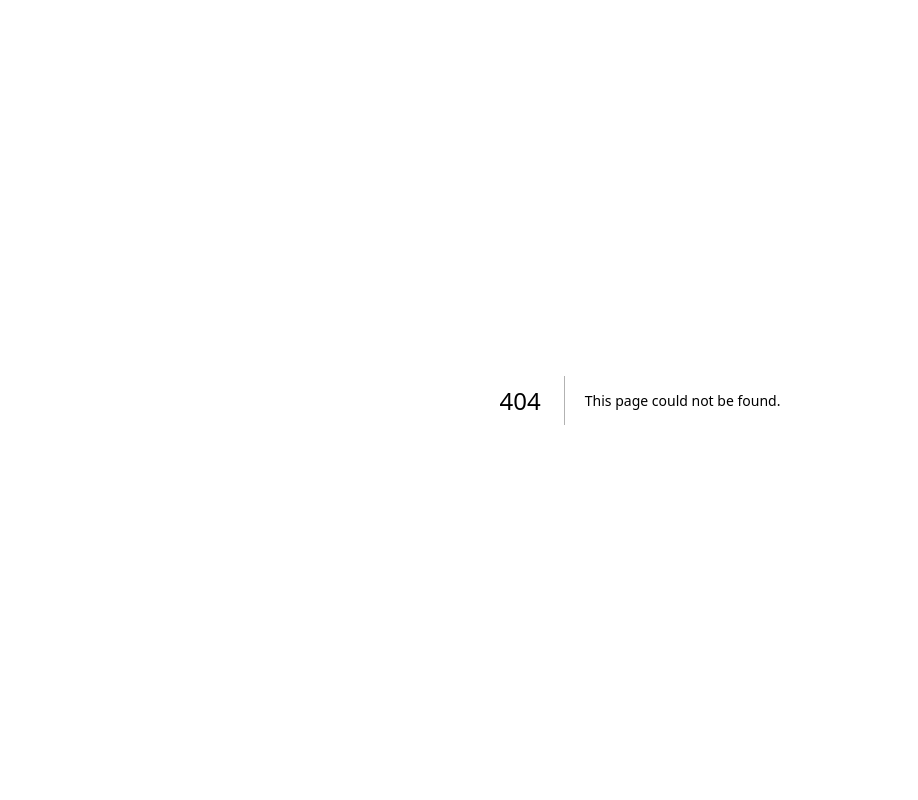
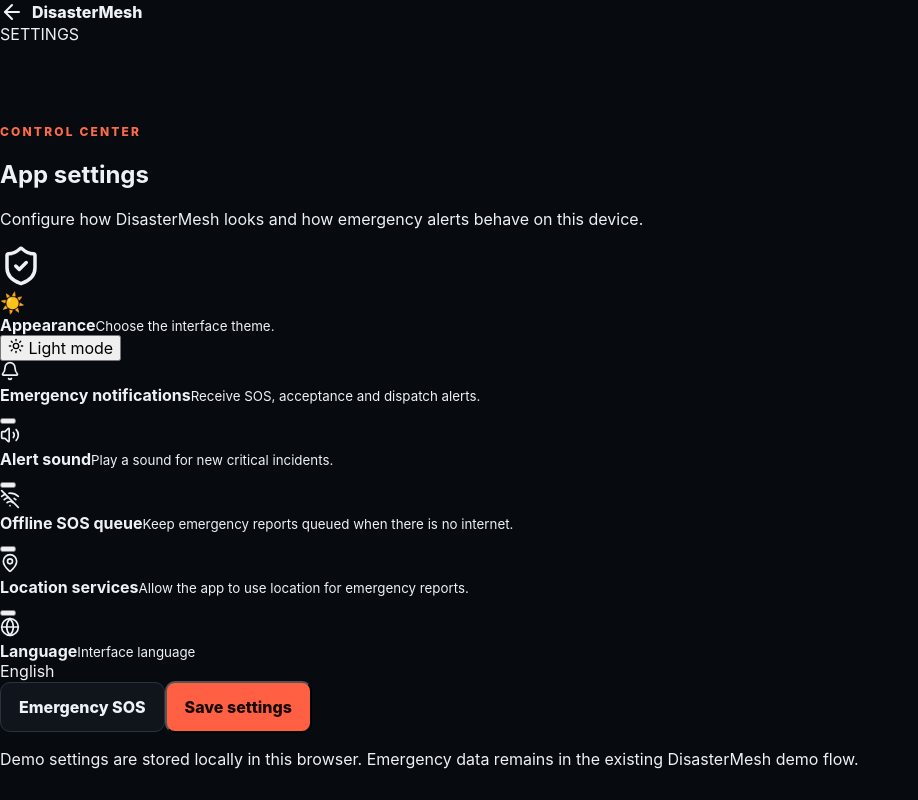
Before and after one commit to saranyas2805/shathana, a Next.js app: page /settings in a window 1280 px wide. Before the commit this address had no page. Shown: the whole page, without its empty margins (0-918 px from the left). Built offline with nearby package versions, Linux system fonts and the light colour scheme.

Commit message:
feat: add theme controls and settings (app/settings/page.tsx)

```diff
--- /dev/null
+++ b/app/settings/page.tsx
@@ -0,0 +1,41 @@
+"use client";
+import Link from "next/link";
+import {ArrowLeft,Bell,Check,Globe,MapPin,ShieldCheck,Volume2,WifiOff} from "lucide-react";
+import {useEffect,useState} from "react";
+import ThemeToggle from "@/components/ThemeToggle";
+
+export default function Settings(){
+ const [notifications,setNotifications]=useState(true);
+ const [sound,setSound]=useState(true);
+ const [offline,setOffline]=useState(true);
+ const [location,setLocation]=useState(true);
+ const [saved,setSaved]=useState(false);
+ useEffect(()=>{
+  setNotifications(localStorage.getItem("dm-notifications")!=="off");
+  setSound(localStorage.getItem("dm-sound")!=="off");
+  setOffline(localStorage.getItem("dm-offline")!=="off");
+  setLocation(localStorage.getItem("dm-location")!=="off");
+ },[]);
+ function save(){
+  localStorage.setItem("dm-notifications",notifications?"on":"off");
+  localStorage.setItem("dm-sound",sound?"on":"off");
+  localStorage.setItem("dm-offline",offline?"on":"off");
+  localStorage.setItem("dm-location",location?"on":"off");
+  setSaved(true); setTimeout(()=>setSaved(false),1800);
+ }
+ const rows=[
+  ["Emergency notifications","Receive SOS, acceptance and dispatch alerts.",Bell,notifications,setNotifications],
+  ["Alert sound","Play a sound for new critical incidents.",Volume2,sound,setSound],
+  ["Offline SOS queue","Keep emergency reports queued when there is no internet.",WifiOff,offline,setOffline],
+  ["Location services","Allow the app to use location for emergency reports.",MapPin,location,setLocation],
+ ] as const;
+ return <main className="settings-page"><header className="settings-header"><Link href="/" className="back"><ArrowLeft/> DisasterMesh</Link><span className="settings-title">SETTINGS</span></header>
+ <section className="settings-shell"><div className="settings-hero"><div><span className="eyebrow">CONTROL CENTER</span><h1>App settings</h1><p>Configure how DisasterMesh looks and how emergency alerts behave on this device.</p></div><ShieldCheck size={42}/></div>
+ <div className="settings-card"><div className="setting-row"><div className="setting-icon"><SunIcon/></div><div><b>Appearance</b><small>Choose the interface theme.</small></div><ThemeToggle/></div>
+ {rows.map(([title,desc,Icon,value,setter])=><div className="setting-row" key={title}><div className="setting-icon"><Icon size={20}/></div><div><b>{title}</b><small>{desc}</small></div><button className={value?"switch on":"switch"} onClick={()=>setter(!value)} aria-pressed={value}><span/></button></div>)}
+ <div className="setting-row"><div className="setting-icon"><Globe size={20}/></div><div><b>Language</b><small>Interface language</small></div><span className="setting-value">English</span></div>
+ <div className="settings-actions"><Link href="/citizen" className="secondary">Emergency SOS</Link><button className="primary" onClick={save}>{saved?<><Check size={16}/> Saved</>: "Save settings"}</button></div>
+ </div><p className="settings-note">Demo settings are stored locally in this browser. Emergency data remains in the existing DisasterMesh demo flow.</p>
+ </section></main>
+}
+function SunIcon(){return <span style={{fontSize:20}}>☀️</span>}
```
